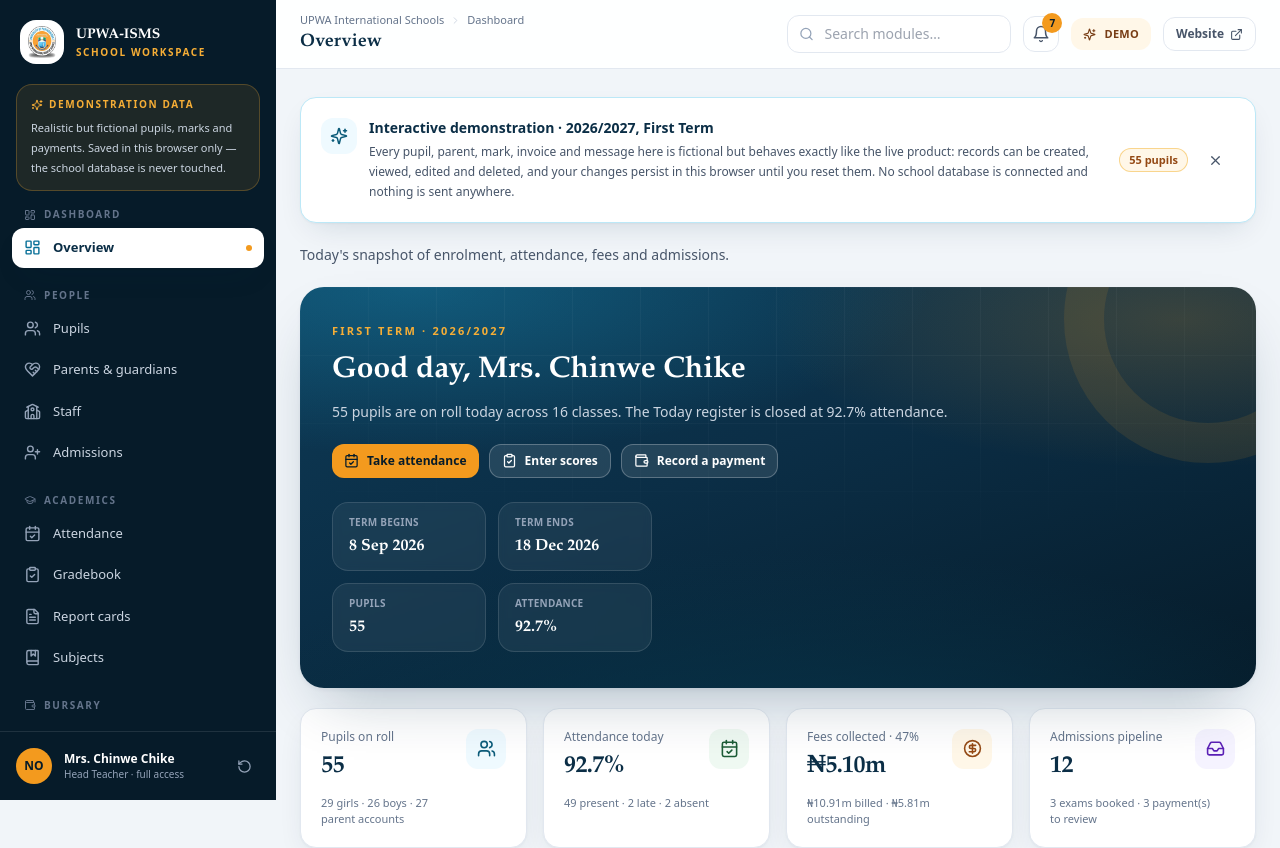
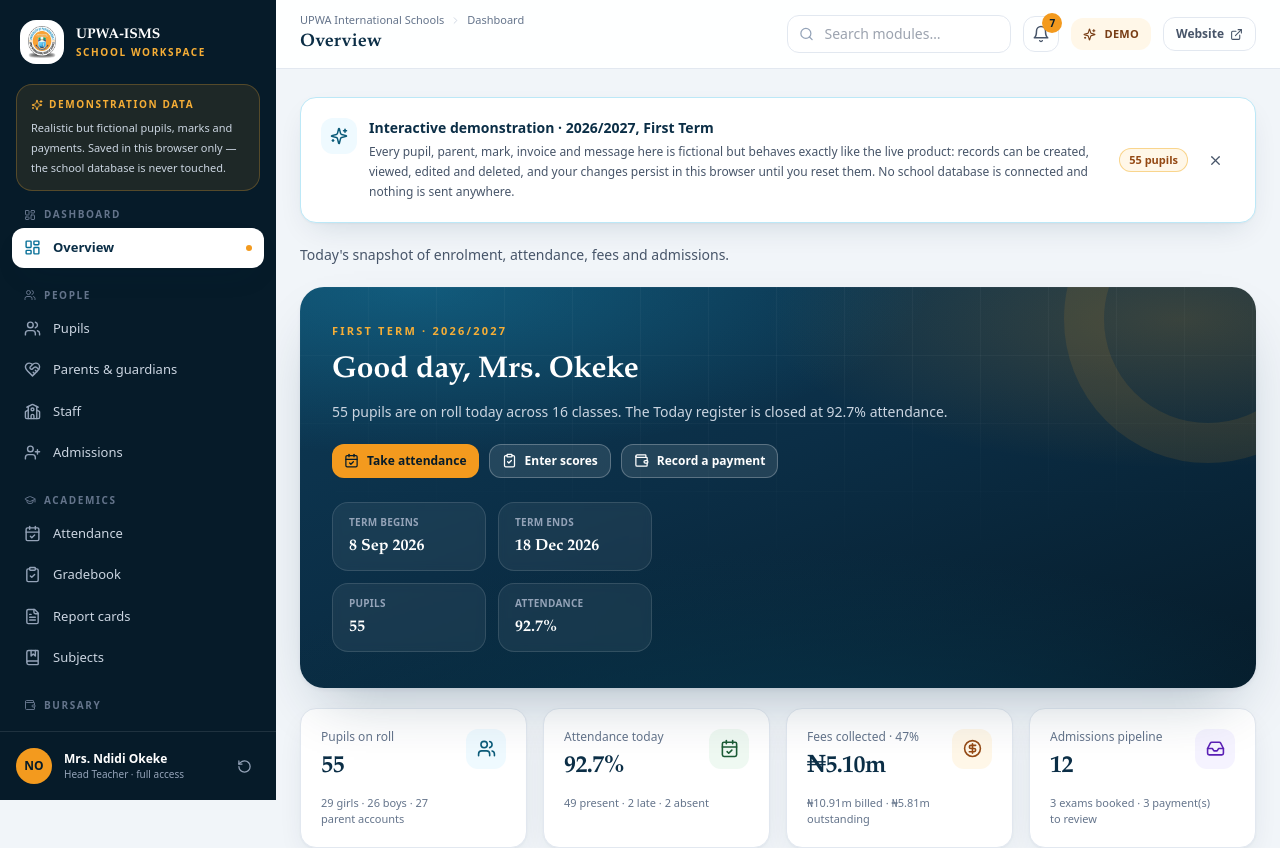
Before and after one commit to ChiekeNN/upwa-isms, a Next.js app: page /portal in a window 1280 px wide. Shown: the top 848 px of the page. Built offline with nearby package versions, Linux system fonts and the light colour scheme.

Commit message:
Revert "fix(portal): rename the demo Head Teacher to Mrs. Chinwe Chike"
This reverts commit 3befcfc2c7936befdcf4203d769c236e221330aa.

```diff
--- a/src/app/portal/demo-portal.tsx
+++ b/src/app/portal/demo-portal.tsx
@@ -227,7 +227,7 @@ function WorkspaceShell() {
         <div className="flex items-center gap-3">
           <span className="flex h-9 w-9 shrink-0 items-center justify-center rounded-full bg-upwa-orange-500 text-xs font-bold text-upwa-midnight">NO</span>
           <div className="min-w-0 flex-1">
-            <p className="truncate text-xs font-semibold text-white">Mrs. Chinwe Chike</p>
+            <p className="truncate text-xs font-semibold text-white">Mrs. Ndidi Okeke</p>
             <p className="truncate text-[10px] text-slate-400">Head Teacher · full access</p>
           </div>
           <button type="button" onClick={reset} aria-label="Reset demonstration data" title="Reset demonstration data" className="rounded-lg p-2 text-slate-400 transition-colors hover:bg-white/10 hover:text-white">
--- a/src/app/portal/demo/seed.ts
+++ b/src/app/portal/demo/seed.ts
@@ -296,7 +296,7 @@ function buildStudents(guardians: Guardian[], sessionStartYear: number): Student
 
 function buildStaff(): Staff[] {
   const seeds: [string, string, string, Gender, Staff["role"], string, string, string][] = [
-    ["Mrs.", "Chinwe", "Chike", "FEMALE", "Head Teacher", "—", "Primary / Early Years", "0803 552 7710"],
+    ["Mrs.", "Ndidi", "Okeke", "FEMALE", "Head Teacher", "—", "Primary / Early Years", "0803 552 7710"],
     ["Mr.", "Anthony", "Wokoma", "MALE", "Principal", "—", "Secondary", "0816 447 9920"],
     ["Mrs.", "Bisi", "Adekunle", "FEMALE", "Vice Principal", "Economics", "SSS 1–3", "0809 336 1174"],
     ["Mrs.", "Uchenna", "Aluu", "FEMALE", "Class Teacher", "Literacy & Numeracy", "Primary 1A", "0706 228 4415"],
--- a/src/app/portal/demo/store.tsx
+++ b/src/app/portal/demo/store.tsx
@@ -25,7 +25,7 @@ import type { CollectionKey, DemoData, EntityOf } from "./types";
  */
 
 const STORAGE_KEY = "upwa-isms:demo-portal";
-const STORAGE_VERSION = 4;
+const STORAGE_VERSION = 3;
 
 const ID_PREFIX: Record<CollectionKey, string> = {
   students: "stu",
--- a/src/app/portal/demo/workspaces/academics.tsx
+++ b/src/app/portal/demo/workspaces/academics.tsx
@@ -741,7 +741,7 @@ export function ResultsWorkspace() {
                   ? "An acceptable result. Greater effort is needed next term."
                   : "This result requires serious attention. Parents should meet the Head Teacher."}
             </p>
-            <p className="mt-3 text-xs font-semibold text-upwa-navy">Mrs. Chinwe Chike</p>
+            <p className="mt-3 text-xs font-semibold text-upwa-navy">Mrs. Ndidi Okeke</p>
             <p className="text-[11px] text-slate-500">Head Teacher · signed electronically</p>
           </div>
         </div>
--- a/src/app/portal/demo/workspaces/overview.tsx
+++ b/src/app/portal/demo/workspaces/overview.tsx
@@ -160,7 +160,7 @@ export function OverviewWorkspace({ onNavigate }: { onNavigate: (key: string) =>
               {termLabel(settings.currentTerm)} · {settings.session}
             </p>
             <h2 className="mt-3 font-display text-2xl font-bold leading-tight sm:text-3xl">
-              Good day, Mrs. Chinwe Chike
+              Good day, Mrs. Okeke
             </h2>
             <p className="mt-3 text-sm leading-6 text-slate-300">
               {metrics.active.length} pupils are on roll today across {metrics.enrolmentByClass.length} classes.
```
